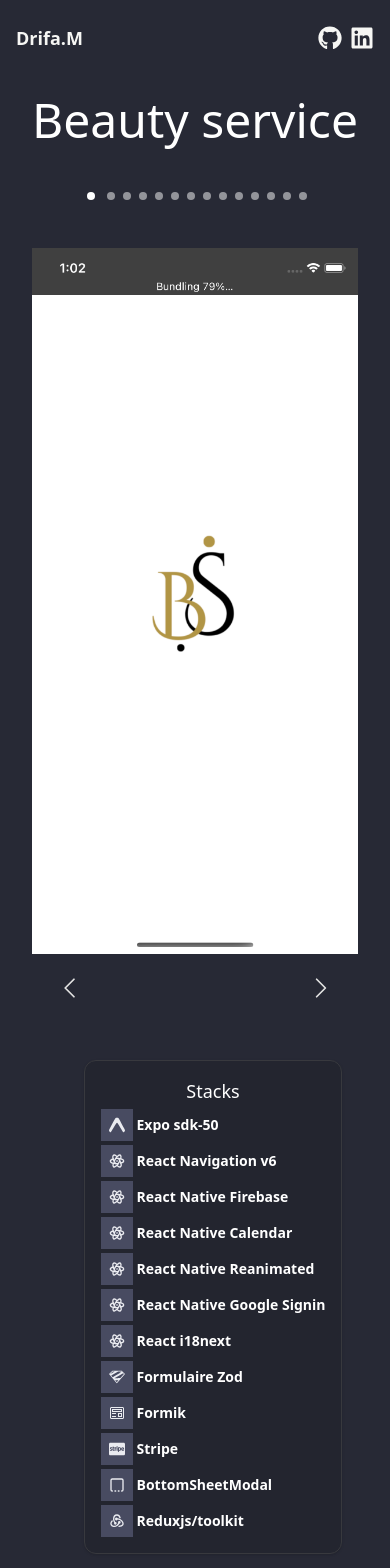
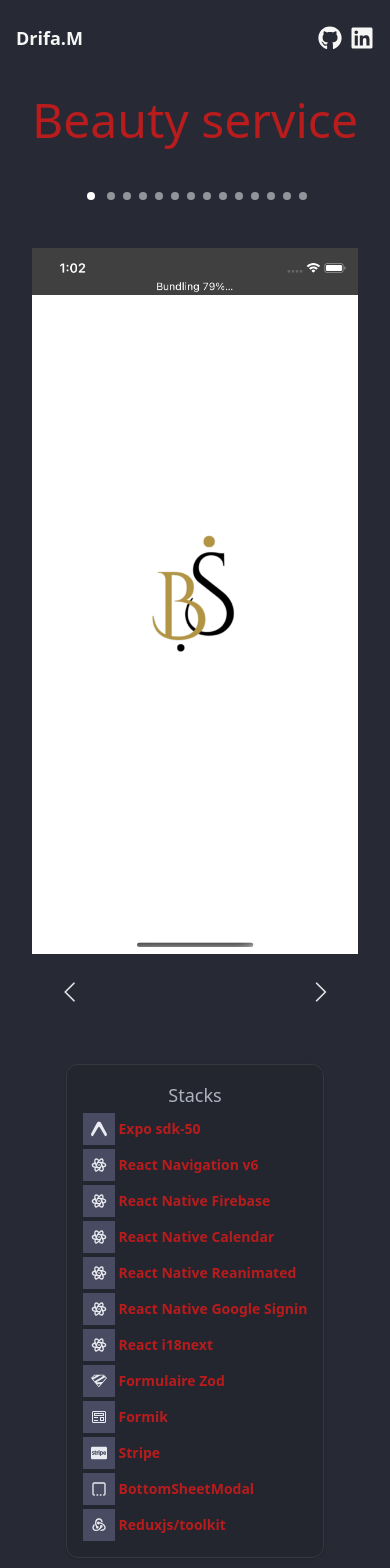
Before and after one commit to Mlmdrifa/Myportfolio, a Next.js app: page /beauty-service in a window 390 px wide. Shown: the top 1568 px of the page. Built offline with nearby package versions, Linux system fonts and the light colour scheme; a web font is replaced by a local one.

Commit message:
upadate responsives pages

```diff
--- a/app/(screens)/beauty-service/page.tsx
+++ b/app/(screens)/beauty-service/page.tsx
@@ -45,26 +45,27 @@ export default function BeautyServicesScreens() {
       <Spacing size="sm" />
       <Section>
         <div className="flex flex-col items-center justify-center">
-          <h3 className="font-caption text-5xl text-white mb-4">
+          <h3 className="font-caption text-5xl text-red-700 mb-4">
             Beauty service
           </h3>
           <Spacing size="sm" />
         </div>
-        <div className="w-full flex justify-center grid grid-cols-1 md:grid-cols-2 w-full max-w-screen-lg">
+        <div className="w-full flex justify-center grid grid-cols-1 md:grid-cols-2 max-w-screen-lg">
           <div className="flex justify-center">
             <div className="w-full md:w-4/5 lg:w-3/4 xl:w-2/3">
               <Carousel items={images} />
             </div>
           </div>
+
           <div>
-            <div className="flex-[2] w-full flex flex-col gap-4 pl-9 ">
+            <div className="flex-[2] w-full flex flex-col gap-4 items-center md:items-start md:mx-auto md:mr-0">
               <Spacing size="sm" />
               <Card className="p-4 max-w-[300px] mx-auto md:mx-0">
-                <p className="text-lg text-muted-foreground text-white flex justify-center justify-start mb-1">
+                <p className="text-lg text-muted-foreground text-orange flex justify-center mb-1">
                   Stacks
                 </p>
 
-                <div className="flex flex-col gap-1 text-white">
+                <div className="flex flex-col gap-1 text-red-700">
                   {STACKS.map((stack, index) => (
                     <Stack key={index} {...stack} />
                   ))}
--- a/app/(screens)/movoo/page.tsx
+++ b/app/(screens)/movoo/page.tsx
@@ -31,7 +31,7 @@ export default function MovoOScreen() {
       <Spacing size="sm" />
       <Section>
         <div className="flex flex-col items-center justify-center">
-          <h3 className="font-caption text-5xl text-white">MovoO</h3>
+          <h3 className="font-caption text-5xl text-orange-500">MovoO</h3>
           <Spacing size="sm" />
         </div>
         <div className="w-full flex justify-center grid grid-cols-1 md:grid-cols-2 w-full max-w-screen-lg">
@@ -41,14 +41,14 @@ export default function MovoOScreen() {
             </div>
           </div>
           <div>
-            <div className="flex-[2] w-full flex flex-col gap-4 pl-9 ">
+            <div className="flex-[2] w-full flex flex-col gap-4 items-center md:items-start md:mx-auto md:mr-0">
               <Spacing size="sm" />
               <Card className="p-4 max-w-[300px] mx-auto md:mx-0">
-                <p className="text-lg text-muted-foreground text-white flex justify-center mb-1">
+                <p className="text-lg text-muted-foreground text-orange flex justify-center mb-1">
                   Stacks
                 </p>
 
-                <div className="flex flex-col gap-1  text-zinc-400">
+                <div className="flex flex-col gap-1  text-orange-500">
                   {STACKS.map((stack, index) => (
                     <Stack key={index} {...stack} />
                   ))}
--- a/app/(screens)/smart-menu/page.tsx
+++ b/app/(screens)/smart-menu/page.tsx
@@ -39,22 +39,22 @@ export default function SmartMenuScreen() {
       <Section>
         <div className="flex flex-col items-center justify-center">
           <h2 className="font-caption text-5xl text-purple-300">Smart Menu</h2>
-          <Spacing size="md" />
+          <Spacing size="sm" />
         </div>
         <div className="w-full flex justify-center grid grid-cols-1 md:grid-cols-2 w-full max-w-screen-lg">
           <div className="flex justify-center">
-            <div className="w-full md:w-4/5 lg:w-3/4 xl:w-2/3">
+            <div className=" md:w-4/5 lg:w-3/4 xl:w-2/3 ">
               <Carousel items={images} />
             </div>
           </div>
           <div>
-            <div className="flex-[2] w-full flex flex-col gap-4 pl-9">
+            <div className="flex-[2] w-full flex flex-col gap-4 items-center md:items-start md:mx-auto md:mr-0">
               <Spacing size="sm" />
               <Card className="p-4 max-w-[300px] mx-auto md:mx-0">
                 <p className="text-lg text-muted-foreground text-white flex justify-center justify-start mb-1">
                   Stacks
                 </p>
-                <div className="flex flex-col gap-1 text-purple-300">
+                <div className="flex flex-col gap-1 text-purple-300 justify-center md:justify-start">
                   {STACKS.map((stack, index) => (
                     <Stack key={index} {...stack} />
                   ))}
--- a/app/_components/Carousel.tsx
+++ b/app/_components/Carousel.tsx
@@ -3,6 +3,7 @@
 
 import { useState } from "react";
 import { Section } from "./Section";
+import { Spacing } from "./Spacing";
 
 export default function Carousel({ items }: { items: { src: string }[] }) {
   const [activeIndex, setActiveIndex] = useState(0);
@@ -84,7 +85,7 @@ export default function Carousel({ items }: { items: { src: string }[] }) {
             ))}
           </div>
 
-          <div className="flex flex-col items-center md:flex-row md:justify-center md:items-start space-y-5 md:space-y-0 mt-5">
+          <div className="flex flex-col items-center md:flex-row md:justify-center md:items-start space-y-5 md:space-y-0 mt-6 ">
             <div className="flex space-x-56">
               <button
                 type="button"
```
